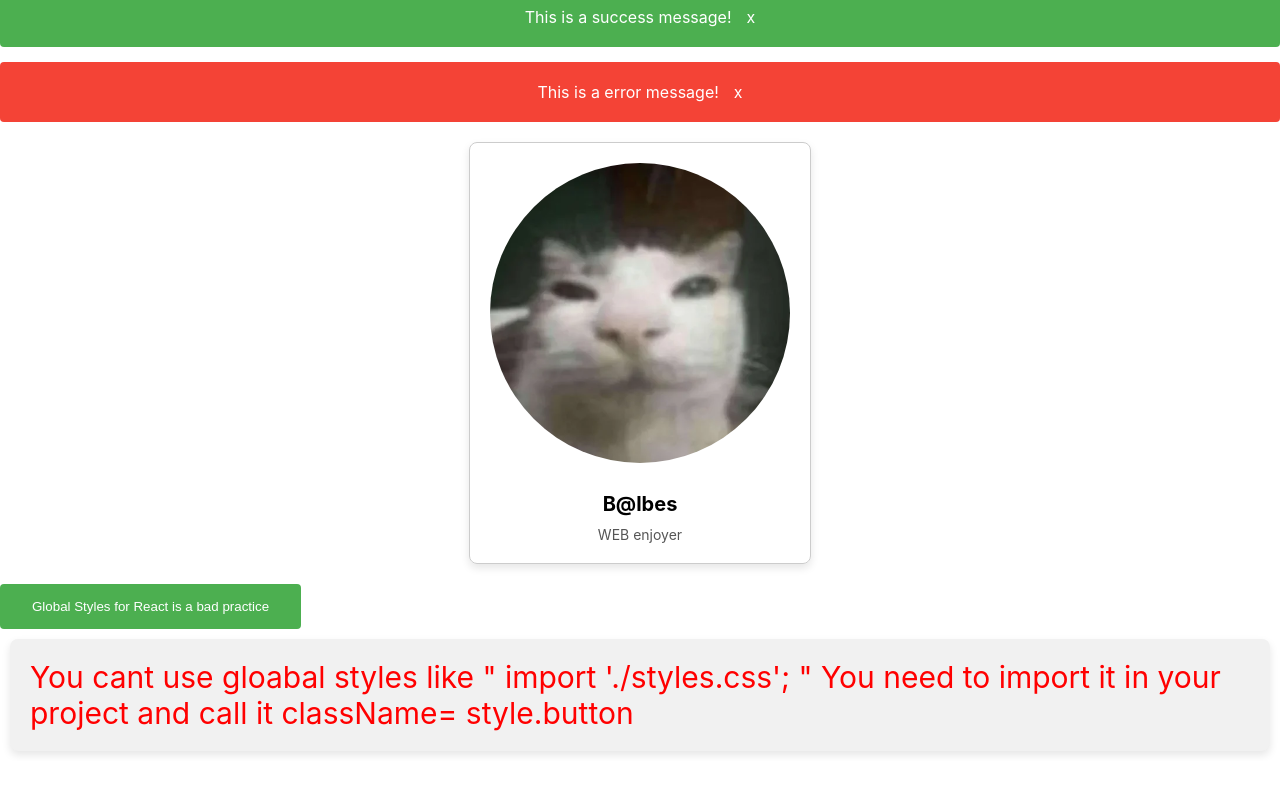
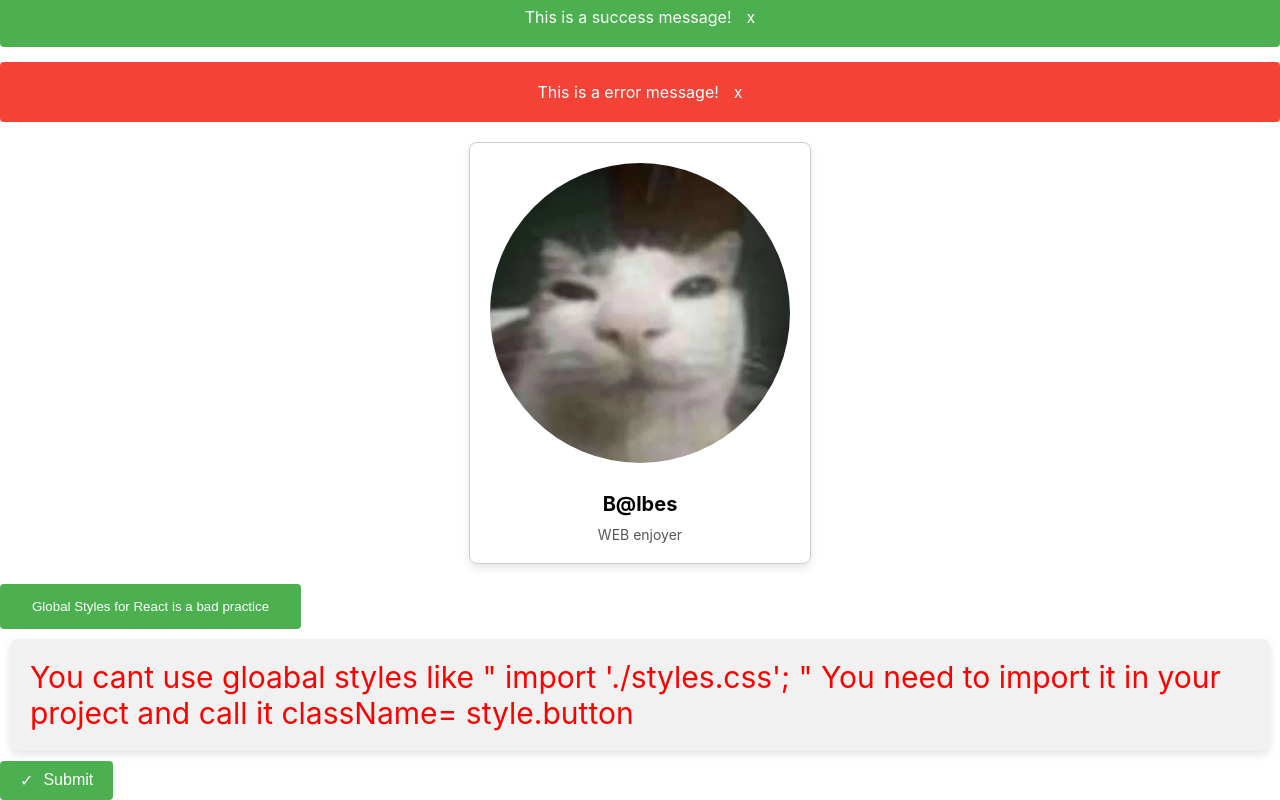
Before and after one commit to Traer3/ReactJs, a React (Create React App) app in the folder css-basics/: page / in a window 1280 px wide. Shown: the part 533-1333 px from the top of the page. Before the commit the page ends 1294 px from the top, so only its background shows below. Built offline with nearby package versions, Linux system fonts and the light colour scheme; the HTML template or start-up script is replaced by a standard one.

Commit message:
modified:   css-basics/package-lock.json 	modified:   css-basics/package.json 	modified:   css-basics/src/App.js 	new file:   css-basics/src/components/StyledButton.jsx

```diff
--- a/css-basics/package.json
+++ b/css-basics/package.json
@@ -9,6 +9,7 @@
     "react": "^18.3.1",
     "react-dom": "^18.3.1",
     "react-scripts": "5.0.1",
+    "styled-components": "^6.1.12",
     "web-vitals": "^2.1.4"
   },
   "scripts": {
--- a/css-basics/src/App.js
+++ b/css-basics/src/App.js
@@ -8,6 +8,7 @@ import Alert from './components/Alert';
 import ProfileCard from './components/ProfileCard';
 import GlobalStyleButton from './components/GlobalStyleButton';
 import GlobalStyleCard from './components/GlobalStyleCard';
+import StyledButton from './components/StyledButton';
 
 function App() {
   return (
@@ -40,6 +41,9 @@ function App() {
     <GlobalStyleButton>Global Styles for React is a bad practice </GlobalStyleButton>
     <GlobalStyleCard>You cant use gloabal styles like " import './styles.css'; " You need to import it in your project and call it className= style.button</GlobalStyleCard>
 
+    <StyledButton>Submit</StyledButton>
+
+
     </div>
   );
 }
--- /dev/null
+++ b/css-basics/src/components/StyledButton.jsx
@@ -0,0 +1,32 @@
+import React from "react";
+import styled from 'styled-components';
+
+const ButtonButStyled = styled.button`
+
+    padding: 10px 20px;
+    border: none;
+    border-radius: 4px;
+    background-color: #4CAF50;
+    display: flex;
+    align-items: center;
+    color: white;
+    cursor: pointer;
+    font-size: 16px;
+
+
+    &:hover {
+        background-color: #45a049;
+    }
+
+    &::before{
+        content: '✓';
+        margin-right: 10px;
+    }
+
+`;
+
+const StyledButton = ({children}) => {
+    return <ButtonButStyled>{children}</ButtonButStyled>
+}
+
+export default StyledButton;
```
Also changed, not shown: 1 other file (tests, documents, lock files or other folders).
